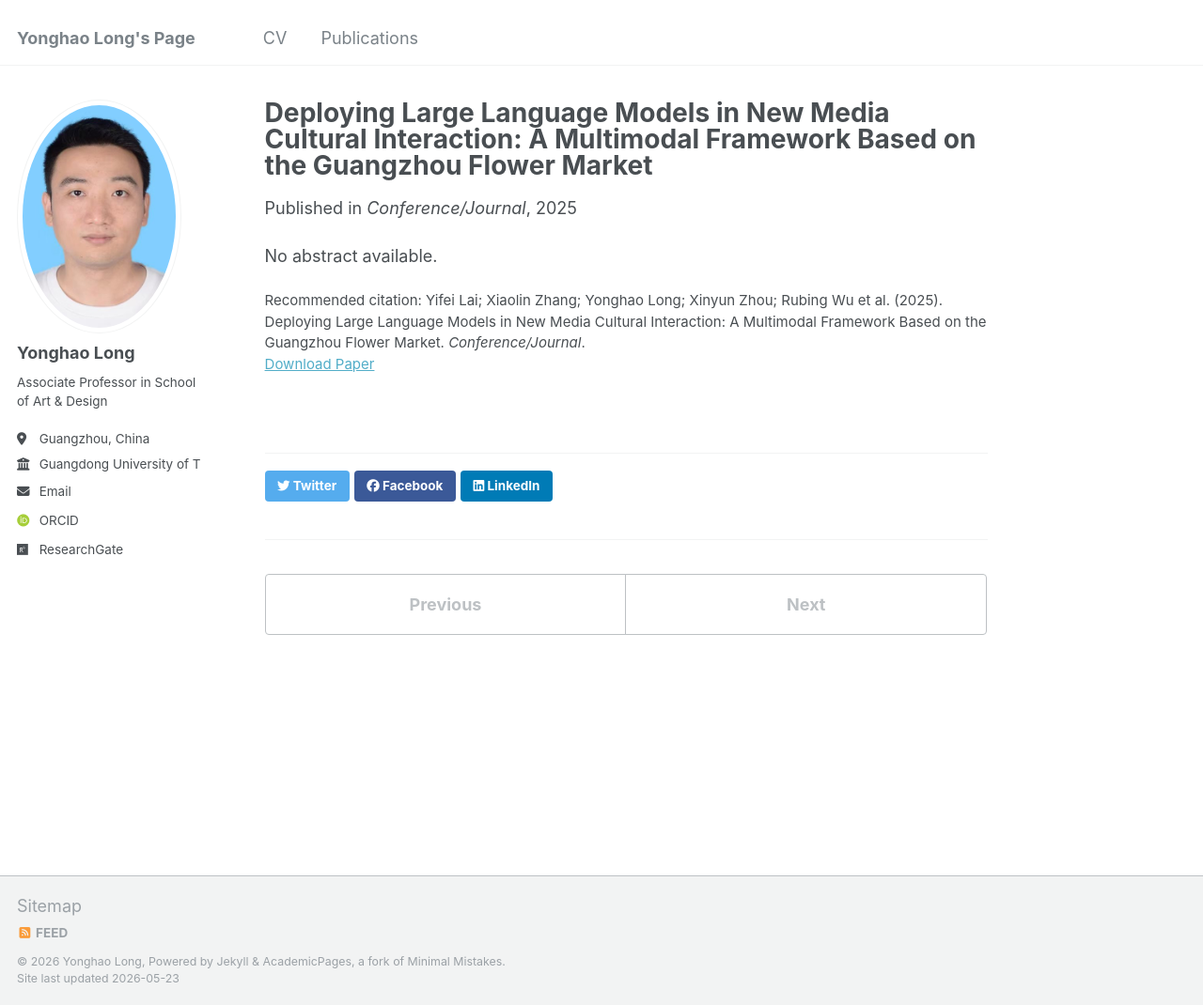
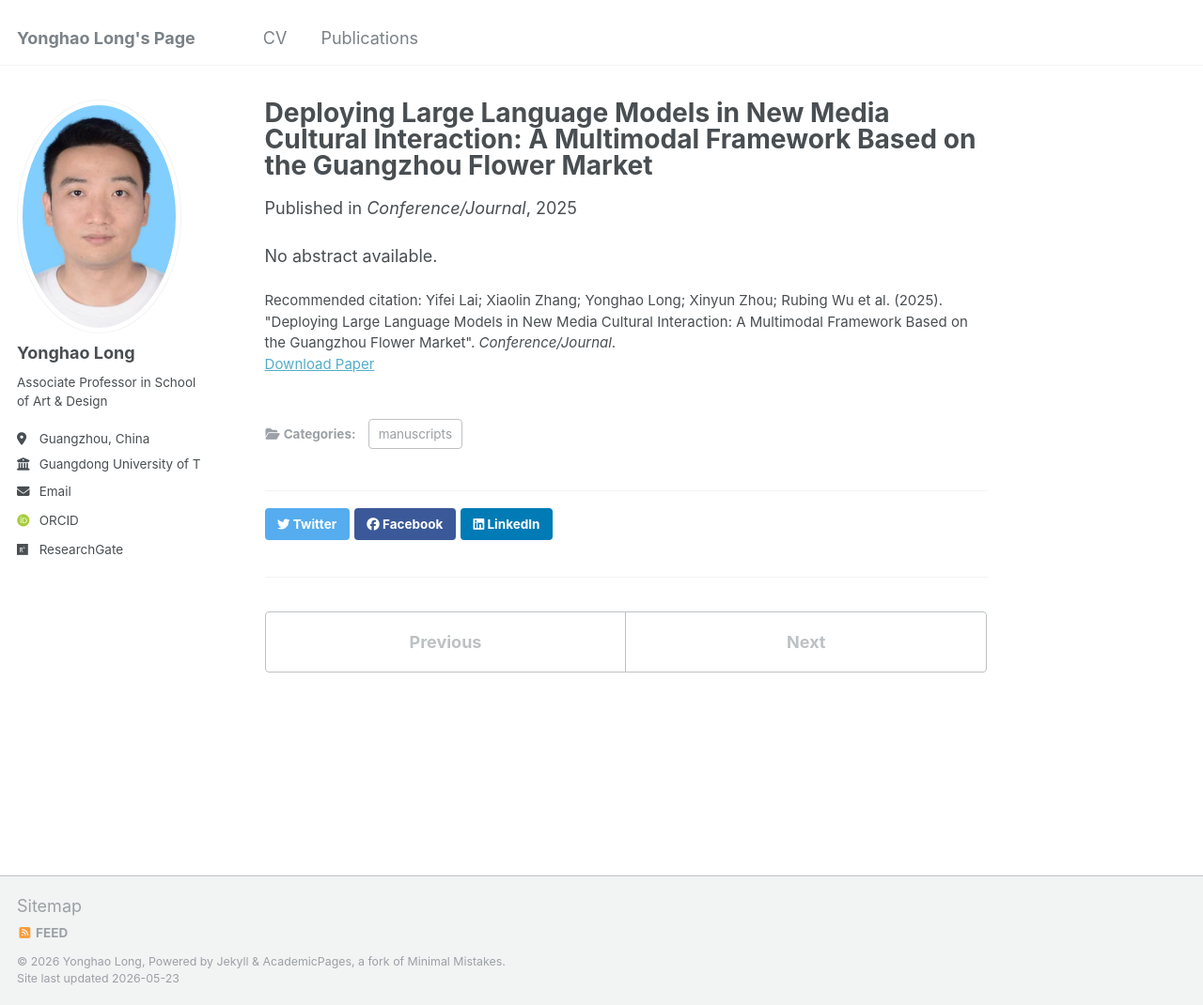
Before and after one commit to qoolyh/qoolyh.github.io, a Jekyll site: the page built from _publications/2025-deploying-large-language-models-in-new-media-cultu.md, in a window 1280 px wide and 1070 px high. Shown: the whole window at 94% size. Built offline with Jekyll 4.4.1, drawn with Linux system fonts in a browser that asks for light colours; some web fonts are replaced.

Commit message:
Update 2025-deploying-large-language-models-in-new-media-cultu.md

```diff
--- a/_publications/2025-deploying-large-language-models-in-new-media-cultu.md
+++ b/_publications/2025-deploying-large-language-models-in-new-media-cultu.md
@@ -1,11 +1,13 @@
 ---
 title: "Deploying Large Language Models in New Media Cultural Interaction: A Multimodal Framework Based on the Guangzhou Flower Market"
 collection: publications
-permalink: /publication/2025-deploying-large-language-models-in-new-media-cultu
+category: manuscripts
+permalink: /publication/2025-01-01-deploying-large-language-models-in-new-media-cultu
 excerpt: 'No abstract available....'
 date: 2025-01-01
 venue: 'Conference/Journal'
 paperurl: 'https://doi.org/10.2991/978-2-38476-497-6_4'
-citation: 'Yifei Lai; Xiaolin Zhang; Yonghao Long; Xinyun Zhou; Rubing Wu et al. (2025). Deploying Large Language Models in New Media Cultural Interaction: A Multimodal Framework Based on the Guangzhou Flower Market. <i>Conference/Journal</i>.'
+citation: 'Yifei Lai; Xiaolin Zhang; Yonghao Long; Xinyun Zhou; Rubing Wu et al. (2025). "Deploying Large Language Models in New Media Cultural Interaction: A Multimodal Framework Based on the Guangzhou Flower Market". <i>Conference/Journal</i>.'
 ---
+
 No abstract available.
```
